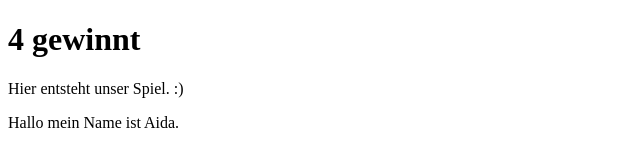
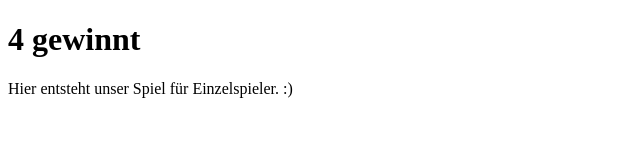
Before and after one commit to aida0701-m/4gewinnt, a plain HTML site: page index.html in a window 1280 px wide. Shown: the whole page, without its empty margins (0-640 px from the left). Drawn offline with Linux system fonts and the light colour scheme.

Commit message:
Update game description for single player

```diff
--- a/index.html
+++ b/index.html
@@ -6,7 +6,6 @@
 </head>
 <body>
 <h1>4 gewinnt</h1>
-<p>Hier entsteht unser Spiel. :) </p>
-<p>Hallo mein Name ist Aida. </p>
+<p>Hier entsteht unser Spiel für Einzelspieler. :) </p>
 </body>
 </html>
```
